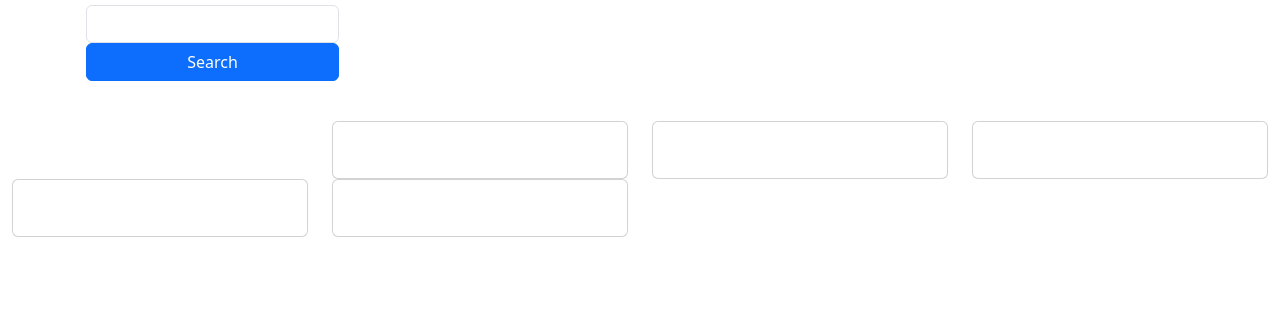
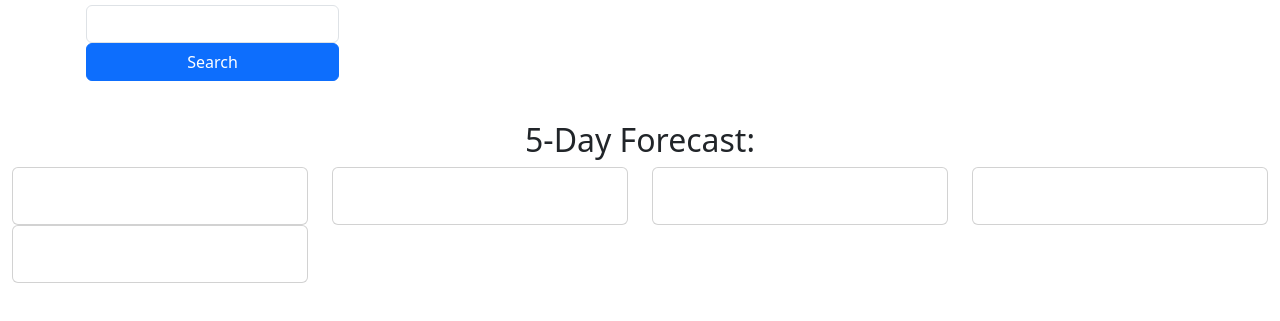
Before and after one commit to patrickodea/5-Day-Weather-Dashboard, a plain HTML site: page index.html in a window 1280 px wide. Shown: the part 157-478 px from the top of the page. Drawn offline with nearby package versions, Linux system fonts and the light colour scheme.

Commit message:
Edited Read Me file

```diff
--- a/assets/js/current-day.js
+++ b/assets/js/current-day.js
@@ -58,7 +58,7 @@ function getApi(city){
         humidity.innerHTML = "Humidity: " + weatherData.main.humidity + "%";
 
         var iconCode = weatherData.weather[0].icon;
-var iconUrl = "http://openweathermap.org/img/w/" + iconCode + ".png";
+    var iconUrl = "http://openweathermap.org/img/w/" + iconCode + ".png";
 document.getElementById("weatherIcon").src = iconUrl;
 
     })
--- a/index.html
+++ b/index.html
@@ -26,6 +26,8 @@
                         <button type="button" class="btn btn-primary" id="button">Search</button>
                     </div>
             </div>
+            <div id="lsOut" class="list-group">
+            </div>
         </div>
 
             <div class="col-8 output container">
@@ -36,14 +38,12 @@
                 <p id="humidity"></p>
                 <div class="w-100"></div>
             </div>
-
+        <div class="text-center"><h2>5-Day Forecast:</h2></div>
     </div>
 </div>
 <div class="container-fluid">
 <div class="row" id="forecastOutput">
-    <div id="lsOut" class="list-group w-25">
-    </div>
-    <div class="col-md-3">
+    <div class="col-md-3 w-25">
     <div class="card" id="card1">
         <h3 id="name2"></h3>
         <p id="temp2"></p>
```
Also changed, not shown: assets/js/img/finalImg.png (added), 1 other file.
